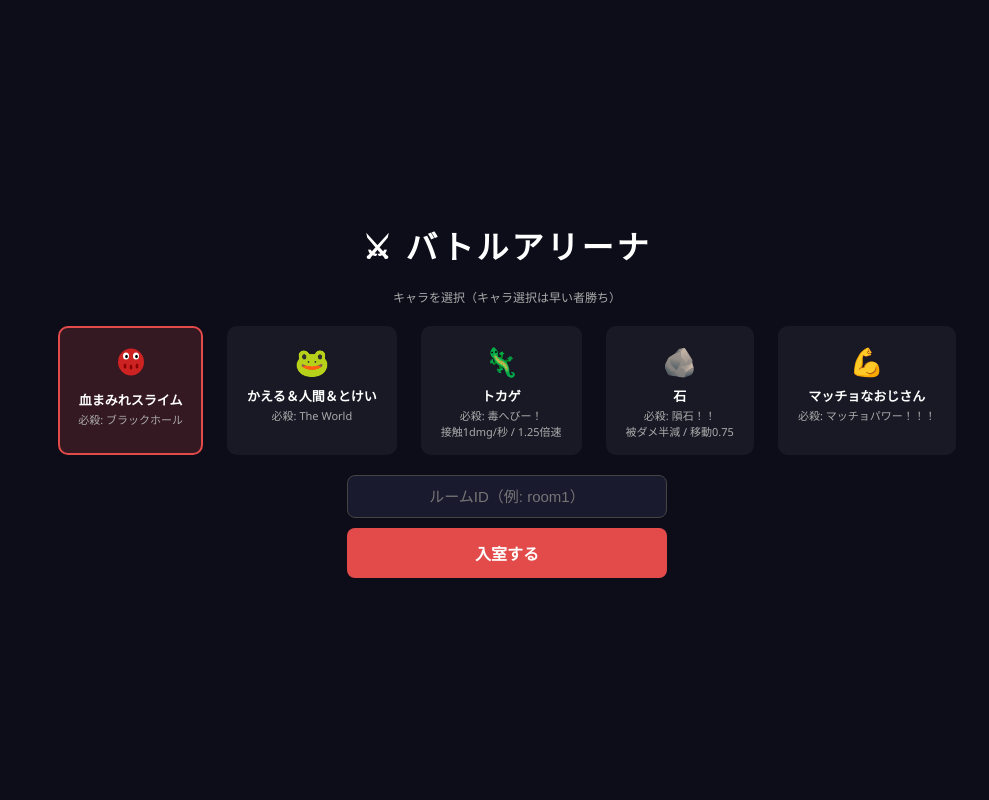
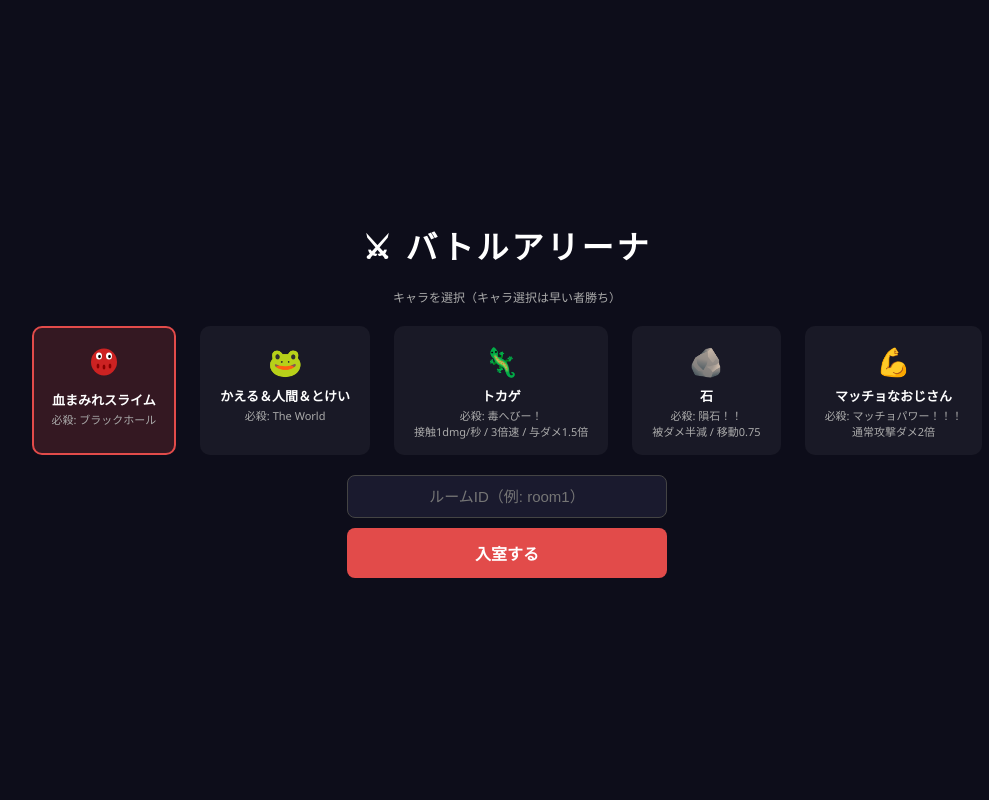
Before and after one commit to sayu182905/claude-game1, a Flask app: page / in a window 1280 px wide. Shown: the whole page, without its empty margins (133-1122 px from the left). Run offline with Flask 3, Linux system fonts and the light colour scheme; some libraries are stand-ins or nearby versions.

Commit message:
バランス調整: トカゲ強化／ノックバック×5／マッチョ通常攻撃2倍
- トカゲ: 移動・ジャンプ・攻撃速度を3倍に強化、通常攻撃の与ダメ1.5倍
- ノックバック全体を×5（横9.0 / 上3.5）— 派手な吹っ飛び仕様
- マッチョ: 通常攻撃の与ダメ2倍（ダンベルは据え置き）
- PARAMETERS / CHARACTERS / 仕様書 / タイトルカードに反映

Co-Authored-By: Claude Opus 4.7 <noreply@anthropic.com>

```diff
--- a/app.py
+++ b/app.py
@@ -35,8 +35,8 @@ CONFIG = {
     "strong_dmg": 10,
     "strong_cd": 60,
     "guard_divisor": 3,          # ガード時ダメージを 1/n に
-    "knockback_vx_factor": 1.8,  # 吹っ飛び横速度 = ダメージ × この値
-    "knockback_vy_factor": 0.7,  # 打ち上げ速度 = ダメージ × この値
+    "knockback_vx_factor": 9.0,  # 吹っ飛び横速度 = ダメージ × この値（×5強化）
+    "knockback_vy_factor": 3.5,  # 打ち上げ速度 = ダメージ × この値（×5強化）
 
     # 必殺ゲージ
     "ult_cost": 100,
@@ -68,7 +68,9 @@ CONFIG = {
 
     # キャラ固有のパッシブ特性
     "lizard_contact_dmg_per_sec": 1,      # トカゲ：接触1秒ごとに与えるダメージ
-    "lizard_speed_factor": 1.25,          # トカゲ：移動・ジャンプ・攻撃速度の倍率
+    "lizard_speed_factor": 3.0,           # トカゲ：移動・ジャンプ・攻撃速度の倍率
+    "lizard_dmg_factor": 1.5,             # トカゲ：与える攻撃ダメージの倍率
+    "macho_dmg_factor": 2.0,              # マッチョ：与える通常攻撃ダメージの倍率（ダンベルは別パラメータ）
     "rock_dmg_resist": 0.5,               # 石：受ける通常ダメージの倍率（0.5=半減）
     "rock_move_factor": 0.75,             # 石：移動速度の倍率
 }
@@ -432,6 +434,12 @@ def do_attack(atk, def_, dmg, cd, state, room_id):
     if dist > CONFIG["attack_range"] or v_dist > CONFIG["attack_v_range"]:
         return  # 空振り：横が遠い／高低差が大きいとゲージも溜まらない
     d = dmg
+    # トカゲのパッシブ：与えるダメージが1.5倍
+    if atk["char"] == "lizard":
+        d = max(1, int(round(d * CONFIG["lizard_dmg_factor"])))
+    # マッチョのパッシブ：通常攻撃ダメージが2倍
+    if atk["char"] == "macho":
+        d = max(1, int(round(d * CONFIG["macho_dmg_factor"])))
     if def_["isGuarding"]:
         d = max(1, d // CONFIG["guard_divisor"])
     # 石キャラのパッシブ：通常攻撃のダメージを半減
--- a/templates/index.html
+++ b/templates/index.html
@@ -233,7 +233,7 @@ html, body { width: 100%; height: 100%; height: 100dvh; background: #0a0a14; ove
     <div class="char-card" data-char="lizard" onclick="selectChar('lizard')">
       <div class="icon">🦎</div>
       <div class="cname">トカゲ</div>
-      <div class="skill">必殺: 毒へびー！<br>接触1dmg/秒 / 1.25倍速</div>
+      <div class="skill">必殺: 毒へびー！<br>接触1dmg/秒 / 3倍速 / 与ダメ1.5倍</div>
     </div>
     <div class="char-card" data-char="rock" onclick="selectChar('rock')">
       <div class="icon">🪨</div>
@@ -243,7 +243,7 @@ html, body { width: 100%; height: 100%; height: 100dvh; background: #0a0a14; ove
     <div class="char-card" data-char="macho" onclick="selectChar('macho')">
       <div class="icon">💪</div>
       <div class="cname">マッチョなおじさん</div>
-      <div class="skill">必殺: マッチョパワー！！！</div>
+      <div class="skill">必殺: マッチョパワー！！！<br>通常攻撃ダメ2倍</div>
     </div>
   </div>
   <div style="display:flex;flex-direction:column;align-items:center;gap:10px;width:100%;max-width:320px;">
```
Also changed, not shown: CHARACTERS.md (+2 -2 lines), PARAMETERS.md (+5 -3 lines), 仕様書.md (+3 -3 lines).
